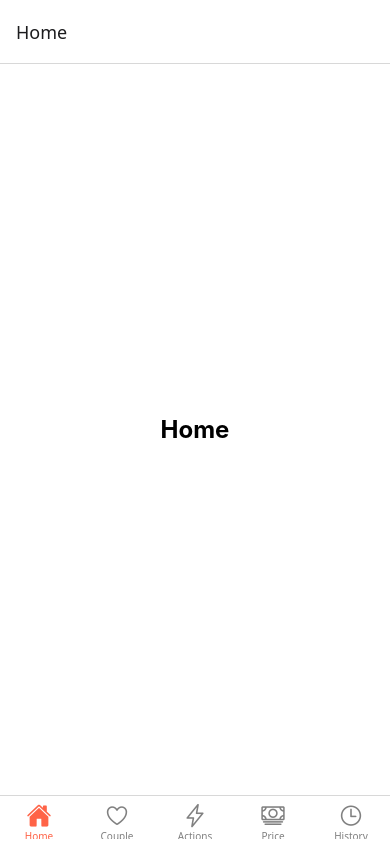
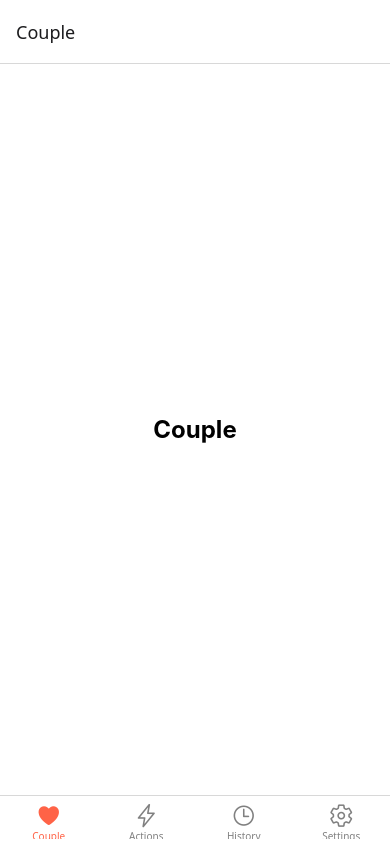
Before and after one commit to bcsnipes/octo-expo, a React Native app: screen / in a window 390 px wide. Built offline with nearby package versions, Linux system fonts and the light colour scheme.

Commit message:
Create 4 section structure

```diff
--- a/App.tsx
+++ b/App.tsx
@@ -7,16 +7,6 @@ import {StatusBar} from 'expo-status-bar';
 
 // Create the bottom tab navigator
 const Tab = createBottomTabNavigator();
-
-// Home Screen Component
-function HomeScreen(): React.JSX.Element {
-  return (
-    <View style={styles.container}>
-      <Text style={styles.text}>Home</Text>
-      <StatusBar style="auto" />
-    </View>
-  );
-}
 
 // Couple Screen Component
 function CoupleScreen(): React.JSX.Element {
@@ -28,21 +18,11 @@ function CoupleScreen(): React.JSX.Element {
   );
 }
 
-// Actions Screen Component
+// Actions Screen Component (Main Hub)
 function ActionsScreen(): React.JSX.Element {
   return (
     <View style={styles.container}>
       <Text style={styles.text}>Actions</Text>
-      <StatusBar style="auto" />
-    </View>
-  );
-}
-
-// Price Screen Component
-function PriceScreen(): React.JSX.Element {
-  return (
-    <View style={styles.container}>
-      <Text style={styles.text}>Price</Text>
       <StatusBar style="auto" />
     </View>
   );
@@ -58,6 +38,16 @@ function HistoryScreen(): React.JSX.Element {
   );
 }
 
+// Settings Screen Component
+function SettingsScreen(): React.JSX.Element {
+  return (
+    <View style={styles.container}>
+      <Text style={styles.text}>Settings</Text>
+      <StatusBar style="auto" />
+    </View>
+  );
+}
+
 // Main App Component with Navigation
 export default function App(): React.JSX.Element {
   return (
@@ -67,16 +57,14 @@ export default function App(): React.JSX.Element {
           tabBarIcon: ({focused, color, size}): React.ReactNode => {
             let iconName: keyof typeof Ionicons.glyphMap;
 
-            if (route.name === 'Home') {
-              iconName = focused ? 'home' : 'home-outline';
-            } else if (route.name === 'Couple') {
+            if (route.name === 'Couple') {
               iconName = focused ? 'heart' : 'heart-outline';
             } else if (route.name === 'Actions') {
               iconName = focused ? 'flash' : 'flash-outline';
-            } else if (route.name === 'Price') {
-              iconName = focused ? 'cash' : 'cash-outline';
             } else if (route.name === 'History') {
               iconName = focused ? 'time' : 'time-outline';
+            } else if (route.name === 'Settings') {
+              iconName = focused ? 'settings' : 'settings-outline';
             } else {
               iconName = 'help-circle-outline';
             }
@@ -87,11 +75,10 @@ export default function App(): React.JSX.Element {
           tabBarInactiveTintColor: 'gray',
         })}
       >
-        <Tab.Screen name="Home" component={HomeScreen} />
         <Tab.Screen name="Couple" component={CoupleScreen} />
         <Tab.Screen name="Actions" component={ActionsScreen} />
-        <Tab.Screen name="Price" component={PriceScreen} />
         <Tab.Screen name="History" component={HistoryScreen} />
+        <Tab.Screen name="Settings" component={SettingsScreen} />
       </Tab.Navigator>
     </NavigationContainer>
   );
```
